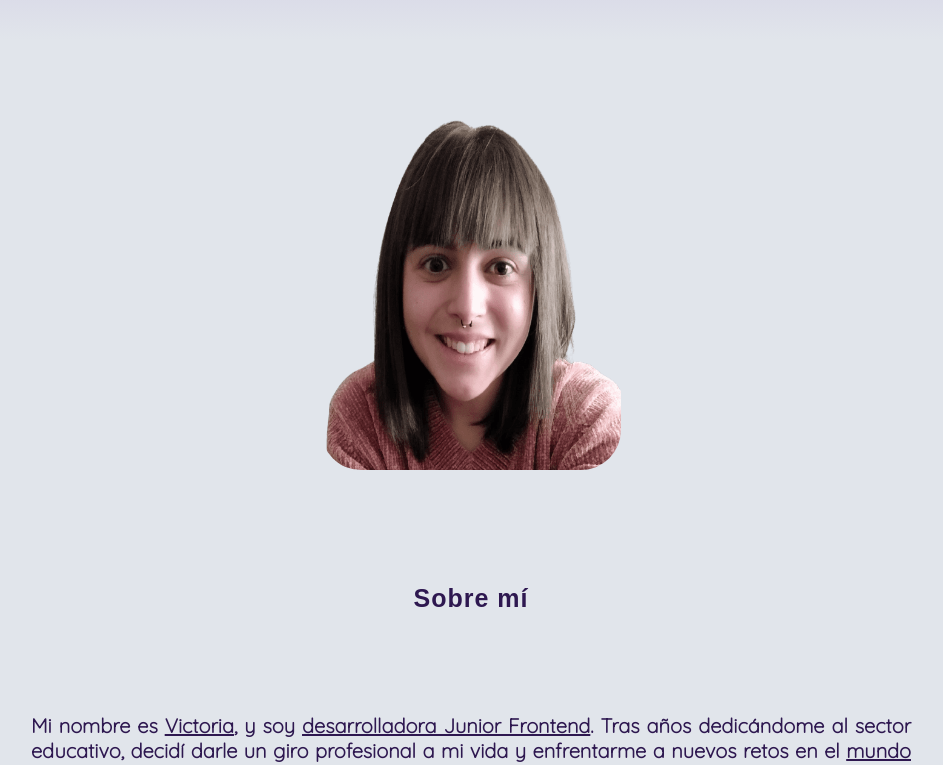
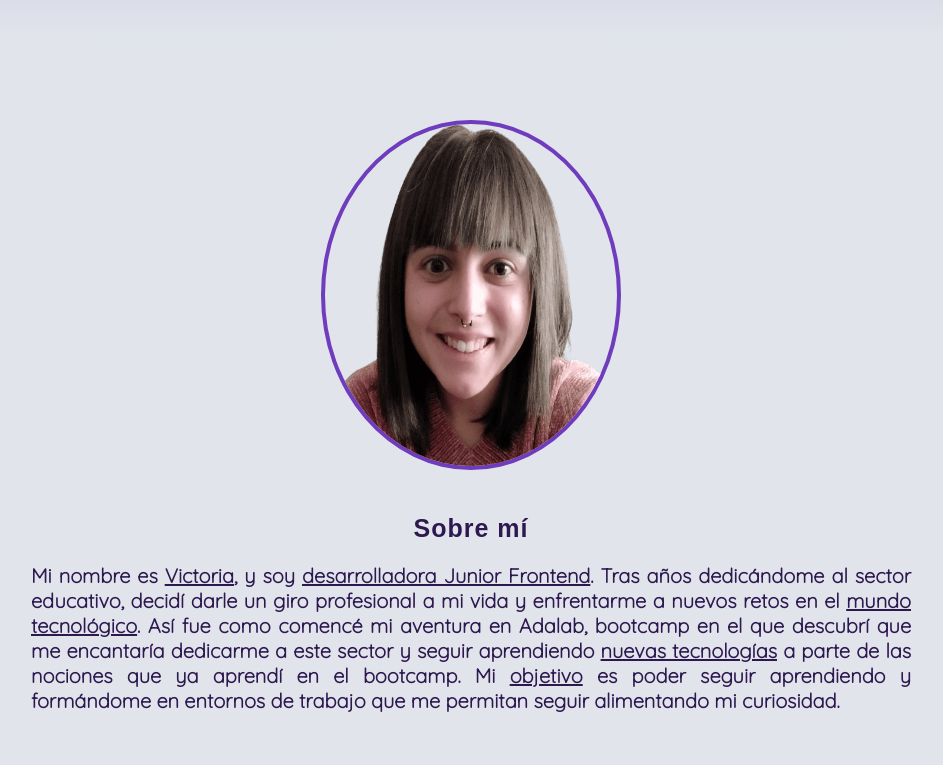
Before and after one commit to vicblanc92/portfolio, a React (Create React App) app: page / in a window 1280 px wide. Shown: the part 760-1525 px from the top of the page, without its empty margins (169-1112 px from the left). Built offline with nearby package versions, Linux system fonts and the light colour scheme; a web font is replaced by a local one.

Commit message:
update aboutme styles

```diff
--- a/src/styles/components/_aboutme.scss
+++ b/src/styles/components/_aboutme.scss
@@ -8,9 +8,10 @@
     &__picture {
       width: 190px;
       height: 200px;
-      border-radius: 40px;
+      border-radius: 100%;
+      border:4px solid $purple;
+
       margin-top: 80px;
-      margin-bottom: 10px;
       @media (min-width: 768px) {
         width: 300px;
         height: 350px;
@@ -18,17 +19,18 @@
     }
     &__aboutme {
       font-family: $text;
-      margin: 30px;
       @media (min-width: 768px) {
-        margin: 100px;
+        margin-left: 100px;
+        margin-right: 100px;
       }
 
       &--title {
         font-family: $titlefont;
         text-align: center;
-        margin-bottom: 20px;
         font-size: 25px;
         letter-spacing: 1px;
+        margin-top: 40px;
+        margin-bottom: 20px;
         @media (min-width: 768px) {
           font-size: 25px;
         }
@@ -36,10 +38,12 @@
       &--text {
         font-size: 12px;
         text-align: justify;
-        margin-bottom: 0px;
+        margin-left: 100px;
+        margin-right: 100px;
+        margin-bottom: 70px;
+
         @media (min-width: 1024px) {
           font-size: 20px;
-          margin: 100px;
         }
         @media (min-width: 768px) {
           font-size: 20px;
```
